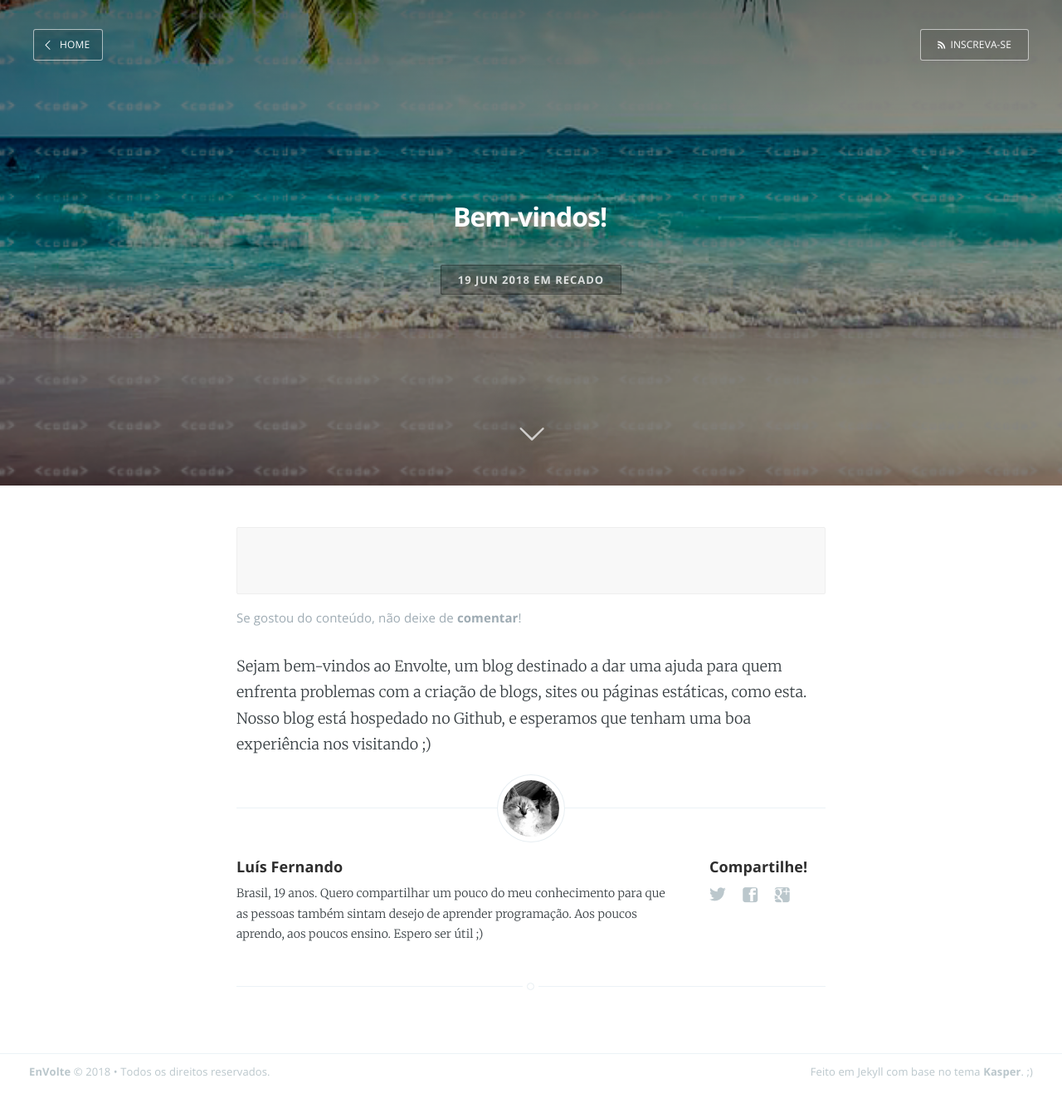
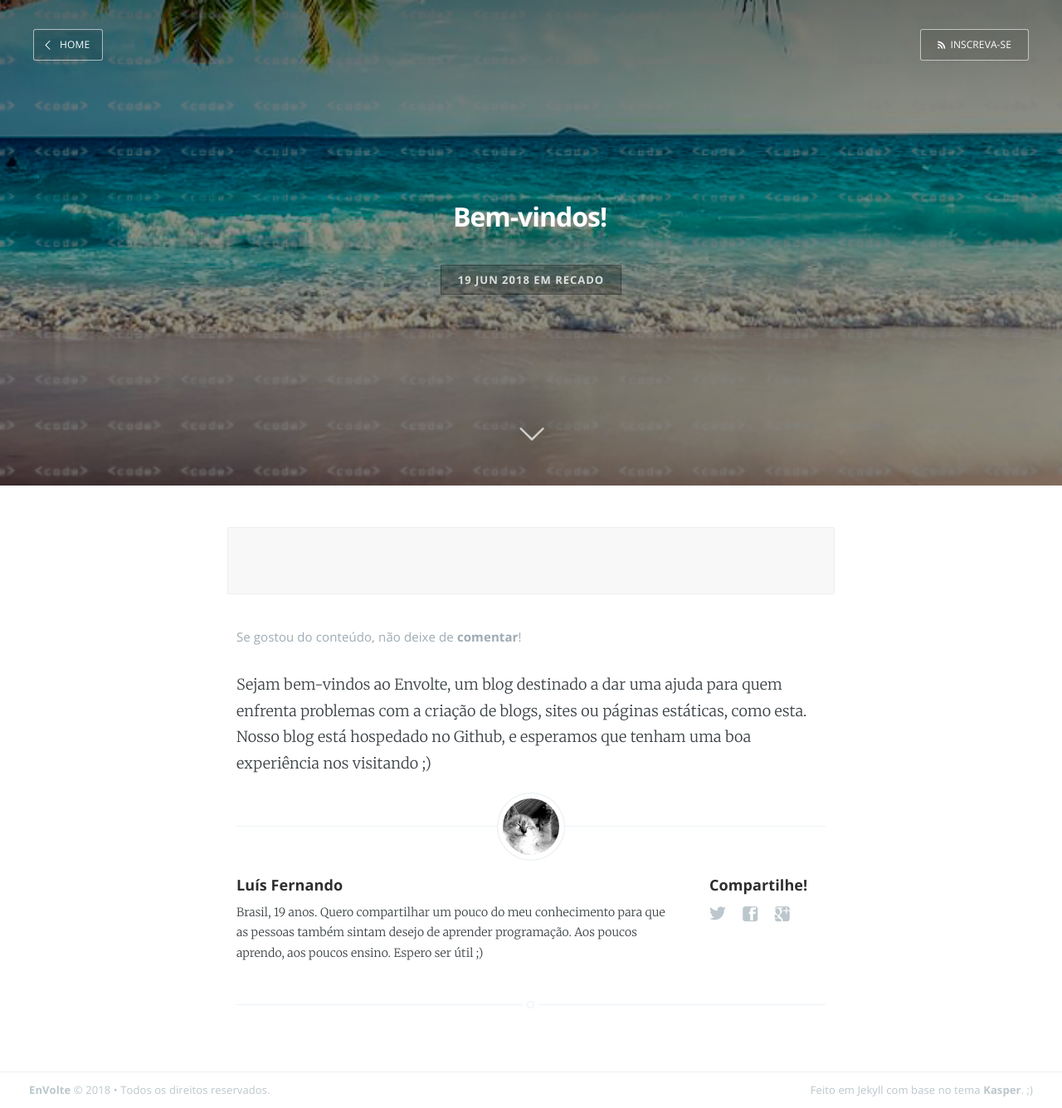
Before and after one commit to EnVolte/envolte.github.io, a Jekyll site: the page built from _posts/2018-06-19-bem-vindos.markdown, in a window 1280 px wide. Shown: the whole page at 83% size. Built offline with Jekyll 4.4.1, drawn with Linux system fonts in a browser that asks for light colours; comment, search, counter and statistics services are not loaded; before the commit the page ends 1312 px from its top, so only the background shows below that.

Commit message:
Update post.html

```diff
--- a/_layouts/post.html
+++ b/_layouts/post.html
@@ -41,11 +41,7 @@
 
 <main class="content" id="content" role="main">
 
-
-
-    <article class="post">
-
-	    <div style="margin: 0px auto; background: #f8f8f8; border: 1px solid #eee; border-radius: 2px; padding: 5px; width: auto; height: auto">
+	<div style="margin: 0px auto; background: #f8f8f8; border: 1px solid #eee; border-radius: 2px; padding: 5px; width: 720px; height: auto">
 	<script async src="//pagead2.googlesyndication.com/pagead/js/adsbygoogle.js"></script>
 <!-- EnVolte -->
 <ins class="adsbygoogle"
@@ -57,6 +53,11 @@
 (adsbygoogle = window.adsbygoogle || []).push({});
 </script>
 	</div>
+
+
+
+    <article class="post">
+
 
       {% if page.categories contains "Curso" %}
 
```
